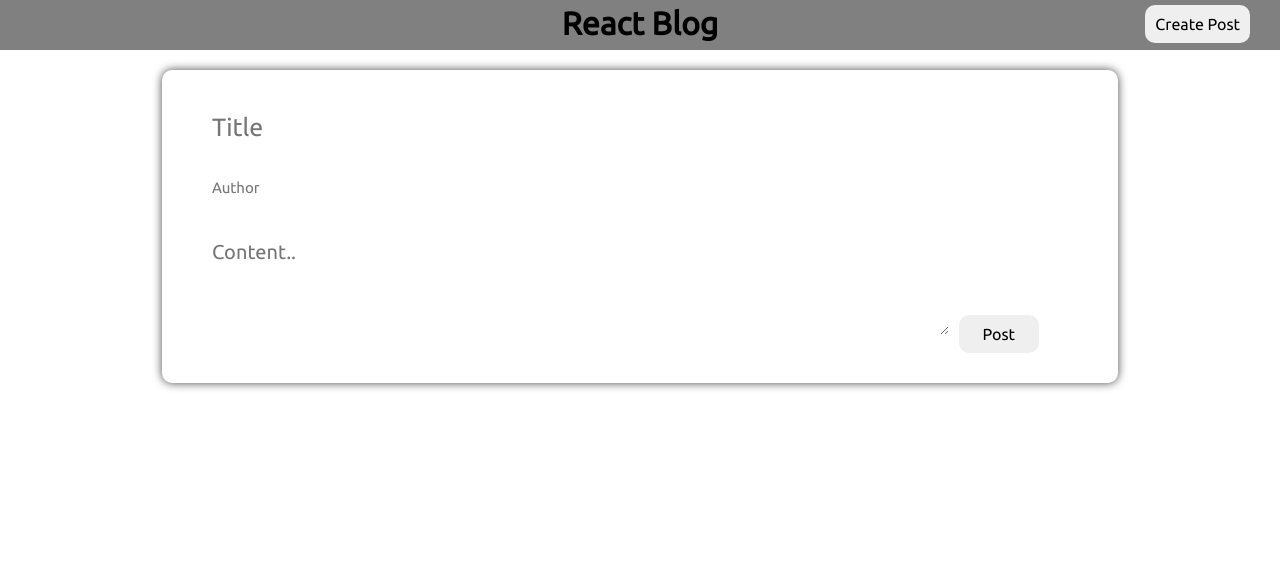
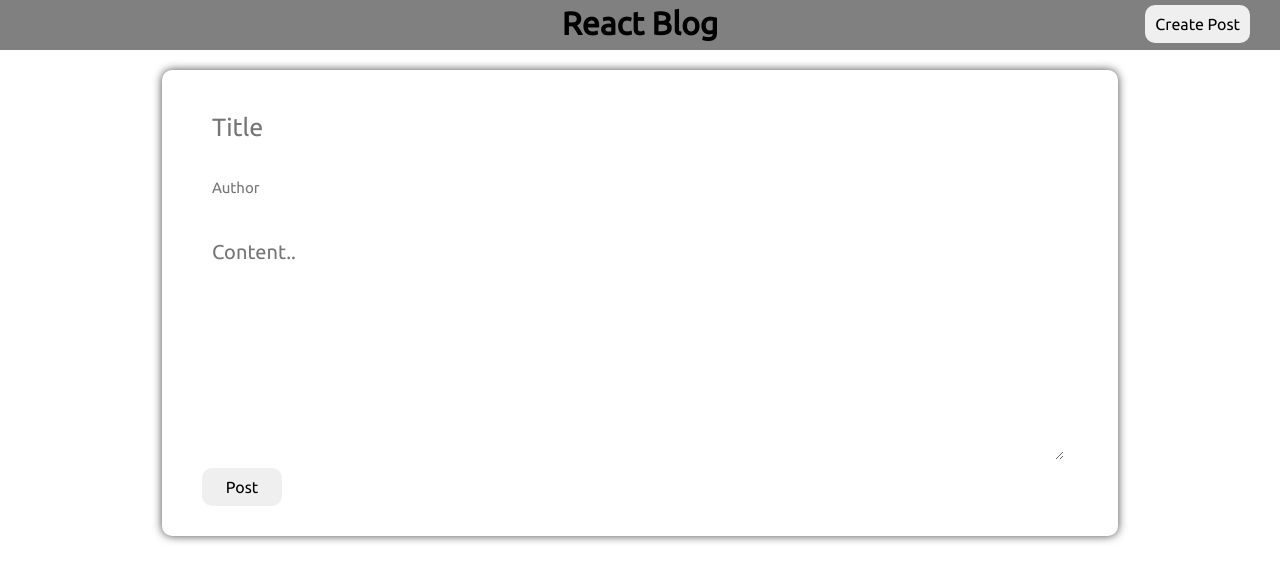
Before and after one commit to GaneshJampa/Reactjs-Blog, a React app: page /createpost in a window 1280 px wide. Built offline with nearby package versions, Linux system fonts and the light colour scheme; some packages are replaced by stand-ins of ours; no server answers.

Commit message:
Update Postcreate.css

```diff
--- a/src/components/Postcreate.css
+++ b/src/components/Postcreate.css
@@ -35,10 +35,10 @@
 
 .create-content {
     font-size: 20px;
-    margin-bottom: 5px;
     padding: 20px;
-    width: 80%;
-    height: 75px;
+    margin: 0px 0px 5px;
+    width: 65vw;
+    height: 200px;
     border-style: none;
 }
 
```
